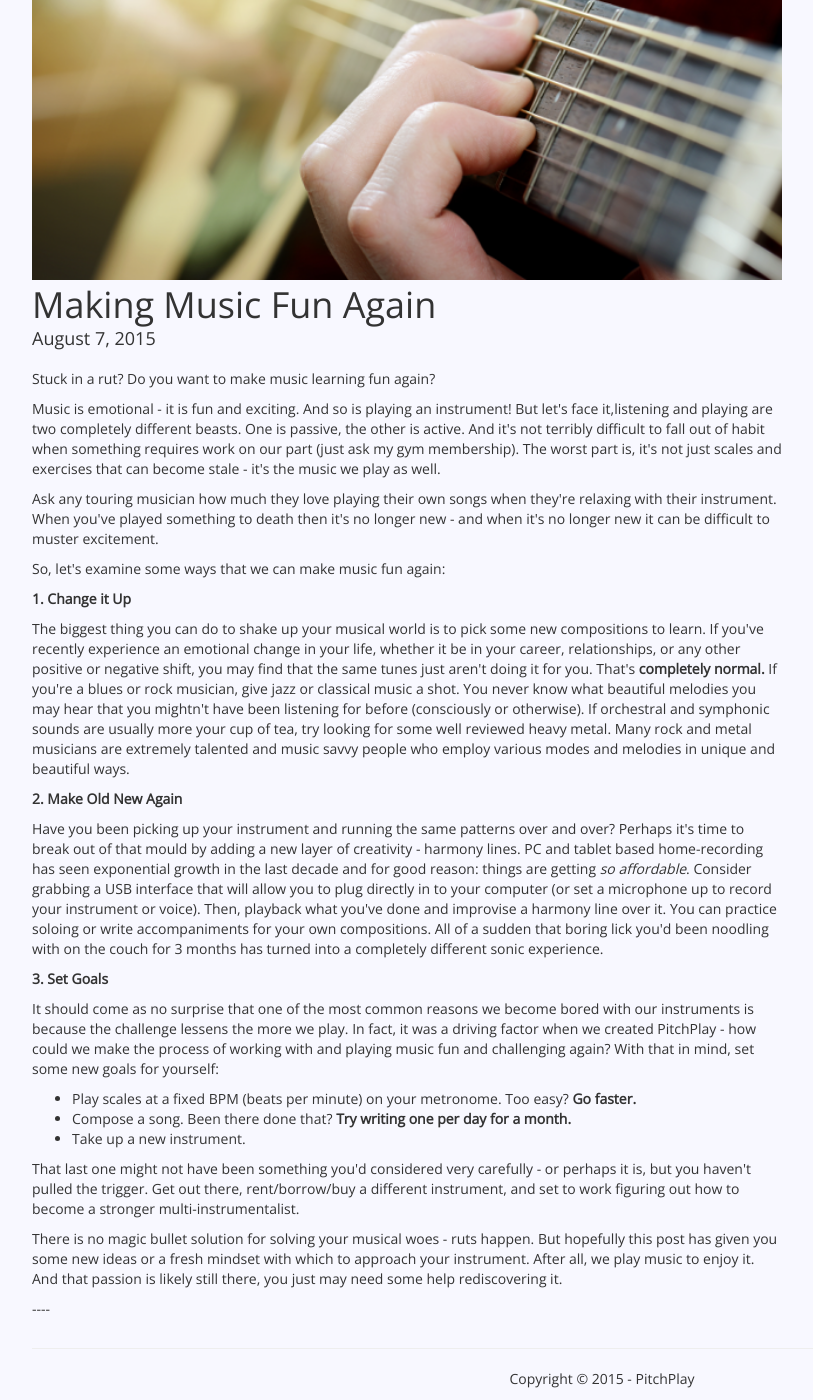
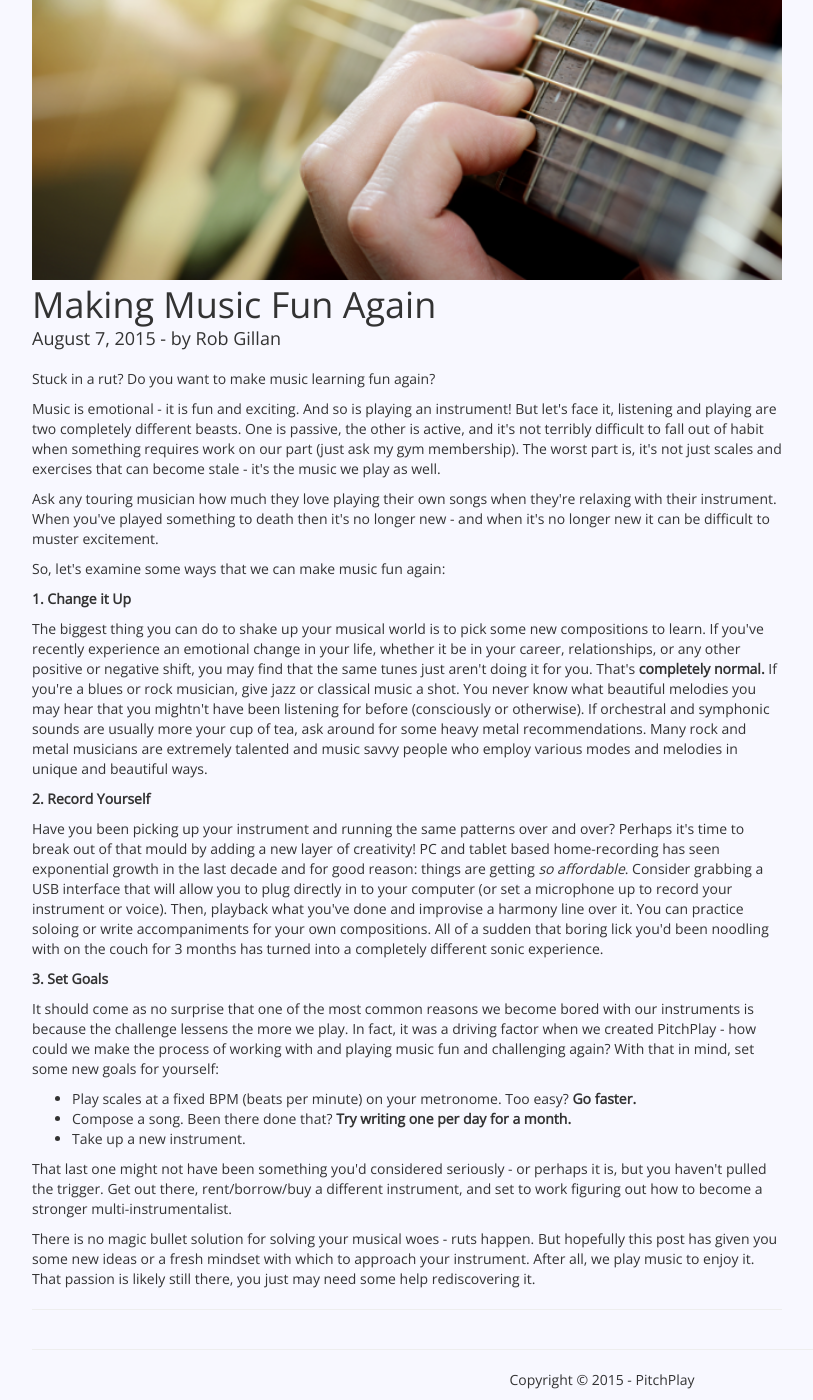
Before and after one commit to pitchplay/blog-content, a Jekyll site: the page built from _posts/2015-08-07-MakingMusicFun.md, in a window 1280 px wide and 1400 px high, scrolled down 280 px. Shown: the whole window, without its empty margins (38-851 px from the left). Built offline with Jekyll 4.4.1, drawn with Linux system fonts in a browser that asks for light colours; nearby versions of some CDN libraries; Markdown is read by kramdown in place of the engine named in the settings.

Commit message:
Add author to post and clean up <title> tag

```diff
--- a/_includes/head.html
+++ b/_includes/head.html
@@ -6,7 +6,7 @@
 
   <meta name="keywords" content="{{ page.categories }} {% for tag in page.tags %}{{ tag }} {% endfor %}">
 
-  <title>{{ site.title }}{% if page.title %}{{ page.title }} | {% endif %}</title>
+  <title>{{ site.title }} | {% if page.title %}{{ page.title }} | {% endif %}</title>
 
   <link rel="stylesheet" href="//maxcdn.bootstrapcdn.com/bootstrap/3.2.0/css/bootstrap.min.css">
   <link rel="stylesheet" href="/assets/css/style.css">
--- a/_layouts/post.html
+++ b/_layouts/post.html
@@ -7,7 +7,7 @@
       <div class="post-body col-xs-12 col-sm-8">
         <img class="center-block img-responsive" src="/assets/img/{{ page.img }}" alt="Post Photo">
         <h1>{{ page.title }}</h1>
-        <h4>{{ page.date | date: "%B %-d, %Y" }}</h4>
+        <h4>{{ page.date | date: "%B %-d, %Y" }} - by {{ page.author }}</h4>
         {{ content }}
       </div>
       <div class="col-xs-12 col-sm-4">
--- a/_posts/2015-08-07-MakingMusicFun.md
+++ b/_posts/2015-08-07-MakingMusicFun.md
@@ -8,20 +8,20 @@
 ---
 <p>Stuck in a rut? Do you want to make music learning fun again?</p>
 
-<p>Music is emotional - it is fun and exciting. And so is playing an instrument! But let's face it,listening and playing are two completely different beasts. One is passive, the other is active. And it's not terribly difficult to fall out of habit when something requires work on our part (just ask my gym membership). The worst part is, it's not just scales and exercises that can become stale - it's the music we play as well.</p>
+<p>Music is emotional - it is fun and exciting. And so is playing an instrument! But let's face it, listening and playing are two completely different beasts. One is passive, the other is active, and it's not terribly difficult to fall out of habit when something requires work on our part (just ask my gym membership). The worst part is, it's not just scales and exercises that can become stale - it's the music we play as well.</p>
 <p>Ask any touring musician how much they love playing their own songs when they're relaxing with their instrument. When you've played something to death then it's no longer new - and when it's no longer new it can be difficult to muster excitement.</p>
 <p>So, let's examine some ways that we can make music fun again:</p>
 <strong>1. Change it Up</strong>
-<p>The biggest thing you can do to shake up your musical world is to pick some new compositions to learn. If you've recently experience an emotional change in your life, whether it be in your career, relationships, or any other positive or negative shift, you may find that the same tunes just aren't doing it for you. That's <strong>completely normal.</strong> If you're a blues or rock musician, give jazz or classical music a shot. You never know what beautiful melodies you may hear that you mightn't have been listening for before (consciously or otherwise). If orchestral and symphonic sounds are usually more your cup of tea, try looking for some well reviewed heavy metal. Many rock and metal musicians are extremely talented and music savvy people who employ various modes and melodies in unique and beautiful ways.</p>
-<strong>2. Make Old New Again </strong>
-<p>Have you been picking up your instrument and running the same patterns over and over? Perhaps it's time to break out of that mould by adding a new layer of creativity - harmony lines. PC and tablet based home-recording has seen exponential growth in the last decade and for good reason: things are getting <i>so affordable</i>. Consider grabbing a USB interface that will allow you to plug directly in to your computer (or set a microphone up to record your instrument or voice). Then, playback what you've done and improvise a harmony line over it. You can practice soloing or write accompaniments for your own compositions. All of a sudden that boring lick you'd been noodling with on the couch for 3 months has turned into a completely different sonic experience.</p>
+<p>The biggest thing you can do to shake up your musical world is to pick some new compositions to learn. If you've recently experience an emotional change in your life, whether it be in your career, relationships, or any other positive or negative shift, you may find that the same tunes just aren't doing it for you. That's <strong>completely normal.</strong> If you're a blues or rock musician, give jazz or classical music a shot. You never know what beautiful melodies you may hear that you mightn't have been listening for before (consciously or otherwise). If orchestral and symphonic sounds are usually more your cup of tea, ask around for some heavy metal recommendations. Many rock and metal musicians are extremely talented and music savvy people who employ various modes and melodies in unique and beautiful ways.</p>
+<strong>2. Record Yourself </strong>
+<p>Have you been picking up your instrument and running the same patterns over and over? Perhaps it's time to break out of that mould by adding a new layer of creativity! PC and tablet based home-recording has seen exponential growth in the last decade and for good reason: things are getting <i>so affordable</i>. Consider grabbing a USB interface that will allow you to plug directly in to your computer (or set a microphone up to record your instrument or voice). Then, playback what you've done and improvise a harmony line over it. You can practice soloing or write accompaniments for your own compositions. All of a sudden that boring lick you'd been noodling with on the couch for 3 months has turned into a completely different sonic experience.</p>
 <strong>3. Set Goals</strong>
-<p>It should come as no surprise that one of the most common reasons we become bored with our instruments is because the challenge lessens the more we play. In fact, it was a driving factor when we created PitchPlay - how could we make the process of working with and playing music fun and challenging again? With that in mind, set some new goals for yourself:
+<p>It should come as no surprise that one of the most common reasons we become bored with our instruments is because the challenge lessens the more we play. In fact, it was a driving factor when we created PitchPlay - how could we make the process of working with and playing music fun and challenging again? With that in mind, set some new goals for yourself:</p>
   <ul>
     <li>Play scales at a fixed BPM (beats per minute) on your metronome. Too easy? <strong>Go faster.</strong></li>
     <li>Compose a song. Been there done that? <strong>Try writing one per day for a month.</strong></li>
     <li>Take up a new instrument.</li>
   </ul>
-<p>That last one might not have been something you'd considered very carefully - or perhaps it is, but you haven't pulled the trigger. Get out there, rent/borrow/buy a different instrument, and set to work figuring out how to become a stronger multi-instrumentalist.</p>
-<p>There is no magic bullet solution for solving your musical woes - ruts happen. But hopefully this post has given you some new ideas or a fresh mindset with which to approach your instrument. After all, we play music to enjoy it. And that passion is likely still there, you just may need some help rediscovering it.</p>
+<p>That last one might not have been something you'd considered seriously - or perhaps it is, but you haven't pulled the trigger. Get out there, rent/borrow/buy a different instrument, and set to work figuring out how to become a stronger multi-instrumentalist.</p>
+<p>There is no magic bullet solution for solving your musical woes - ruts happen. But hopefully this post has given you some new ideas or a fresh mindset with which to approach your instrument. After all, we play music to enjoy it. That passion is likely still there, you just may need some help rediscovering it.</p>
 ----
```
